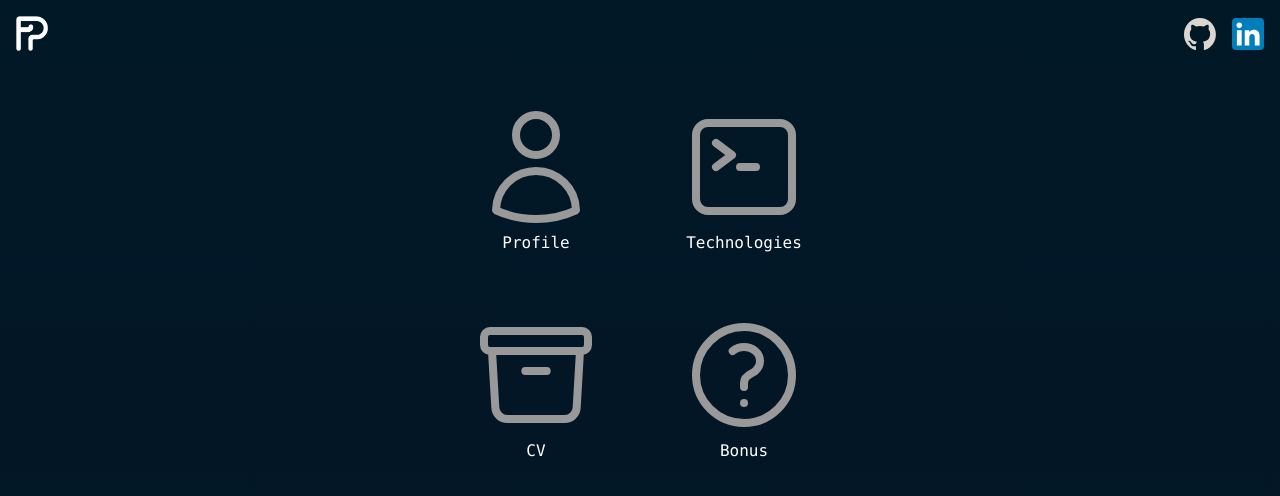
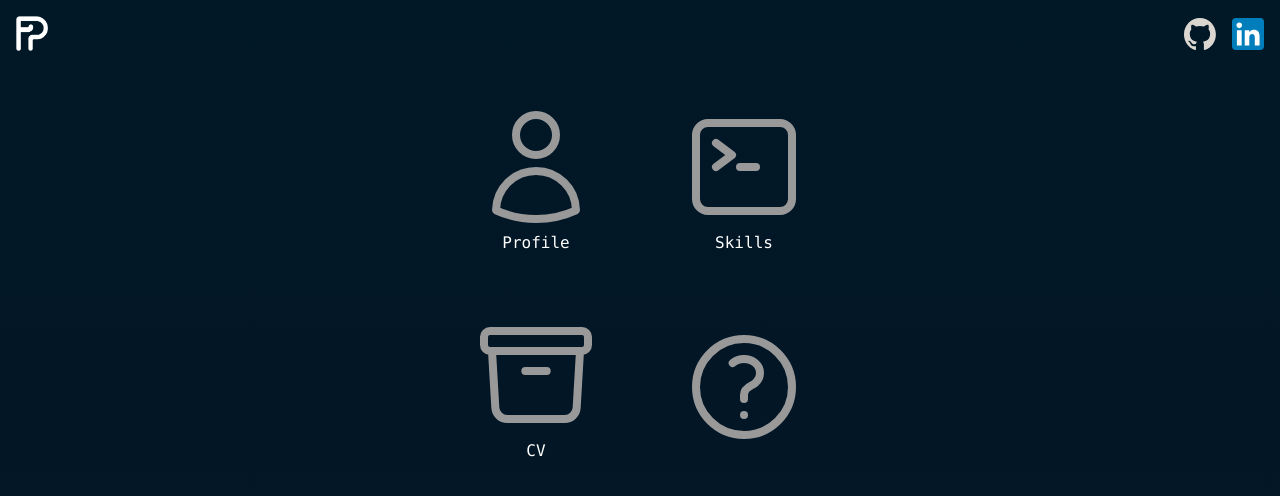
Before and after one commit to rickpowell1311/website, a React (Vite) app: page / in a window 1280 px wide. Shown: the top 496 px of the page. Built offline with nearby package versions, Linux system fonts and the light colour scheme.

Commit message:
Add skills

```diff
--- a/src/App.tsx
+++ b/src/App.tsx
@@ -69,12 +69,12 @@ const AppLauncher = ({ layout = "grid" as "grid" | "nav", onProgramLaunched = (_
           <p>Profile</p>
         </Launcher.Tile.Label>
       </Launcher.Tile>
-      <Launcher.Tile onClick={() => onProgramSelected('technologies')}>
+      <Launcher.Tile onClick={() => onProgramSelected('skills')}>
         <Launcher.Tile.Icon>
-          <img src={CommandLineIcon} alt="Technologies" />
+          <img src={CommandLineIcon} alt="Skills" />
         </Launcher.Tile.Icon>
         <Launcher.Tile.Label>
-          <p>Technologies</p>
+          <p>Skills</p>
         </Launcher.Tile.Label>
       </Launcher.Tile>
       <Launcher.Tile onClick={() => onProgramSelected('cv')}>
@@ -87,11 +87,8 @@ const AppLauncher = ({ layout = "grid" as "grid" | "nav", onProgramLaunched = (_
       </Launcher.Tile>
       <Launcher.Tile onClick={() => onProgramSelected('extra')}>
         <Launcher.Tile.Icon>
-          <img src={QuestionMarkCircleIcon} alt="Extra" />
+          <img src={QuestionMarkCircleIcon} alt="?" />
         </Launcher.Tile.Icon>
-        <Launcher.Tile.Label>
-          <p>Bonus</p>
-        </Launcher.Tile.Label>
       </Launcher.Tile>
     </Launcher>
   )
@@ -138,6 +135,9 @@ const App = () => {
                 {
                   program === 'profile' && <Program name="profile" output={['Name: Rick Powell', 'Occupation: Software Engineer', 'Location: London, UK']} onClose={() => setProgram(undefined)} />
                 }
+                {
+                  program === 'skills' && <Program name="skills" output={['Languages: C#, Javascript, TypeScript, Python, Node, F#, SQL', 'Cloud: Azure, Google Cloud Platform', 'Frontend frameworks: React, Angular', 'Backend frameworks: .NET, Node', 'Databases: SQL Server, PostgreSql, Cosmos', 'DevOps: Docker, Terraform, Pulumi, Kubernetes']} onClose={() => setProgram(undefined)} />
+                }
               </div>
             </div>
           </Section>
```
